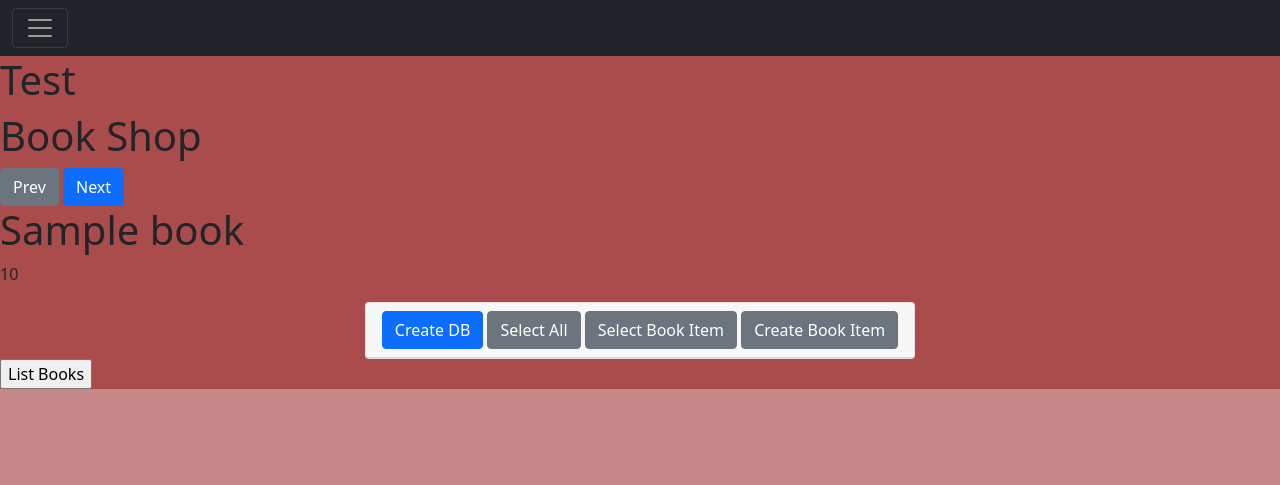
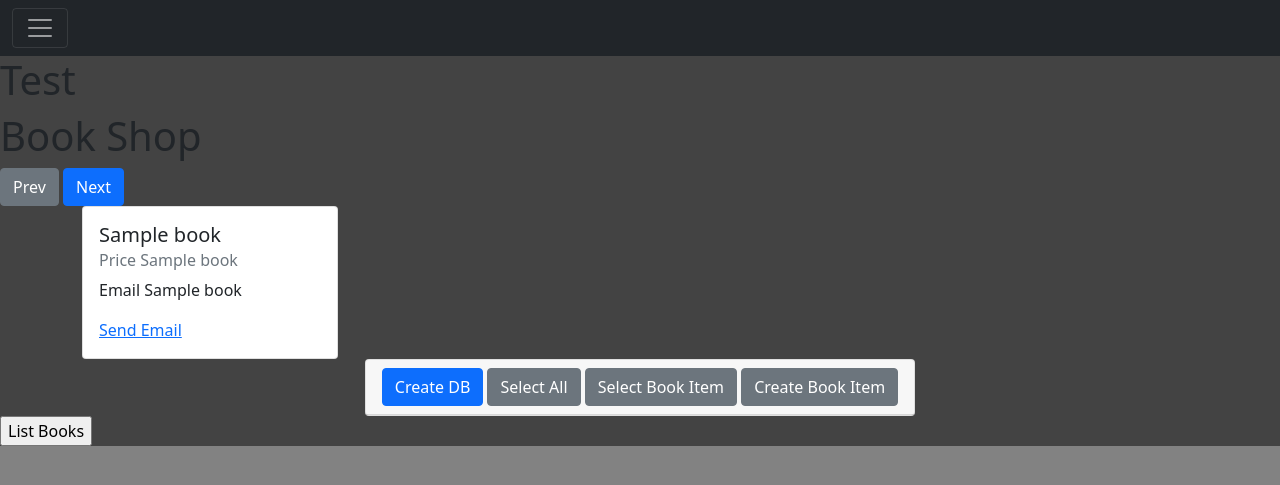
Before and after one commit to GrahamPearl/P-Flask, a Flask app: template templates/index.html in a window 1280 px wide. Shown: the top 485 px of the page. Run offline with Flask 2, Linux system fonts and the light colour scheme; the template is opened without the code that fills it: most values are stand-ins (such as "Sample title", 1, 10 or a date in 2020); some libraries are stand-ins or nearby versions; some web fonts are replaced.

Commit message:
Card with email link

```diff
--- a/app.py
+++ b/app.py
@@ -1,6 +1,8 @@
 import datetime
 import book_controller
+import json
 import db
+
 #from markupsafe import escape
 from flask import Flask, abort, render_template, jsonify, request
 app = Flask(__name__)
@@ -26,8 +28,10 @@ def db_setup():
 @app.route('/books', methods=["GET"])
 def get_books():
     books = book_controller.get_books()
-    return jsonify(books)
-    #return render_template('index.html', books=books)
+    return render_template('index.html', books=books)
+    #return jsonify(books)
+    #
+    #
 
 @app.route('/book/<int:id>', methods=["GET"])
 def get_book(id):
--- a/book_controller.py
+++ b/book_controller.py
@@ -37,4 +37,5 @@ def get_books():
     cursor = db.cursor()
     query = "SELECT * FROM books"
     cursor.execute(query)
+    #return cursor
     return cursor.fetchall()
--- a/static/css/styles.css
+++ b/static/css/styles.css
@@ -1,7 +1,7 @@
 @import url("https://fonts.googleapis.com/css?family=Numans");
 html,
 body {
-    background-color: rgba(143, 18, 18, 0.5) !important;
+    background-color: rgba(7, 7, 7, 0.5) !important;
 }
 
 .container {
--- a/templates/index.html
+++ b/templates/index.html
@@ -11,16 +11,22 @@ endblock %} {% block content %}
   <div id="message"></div>
 <!---
   -->
+  <div class="container">
   {% for book in books %}
-  <article class="book">
-    <header><div><h1>{{ book['name'] }}</h1>
-    </header>
-    <p class="body">{{ book['price'] }}</p>
-  </article>
+  <div class="card h-100" style="width: 16rem;">
+    <div class="card-body">
+      <h5 class="card-title">{{ book[1] }}</h5>
+      <h6 class="card-subtitle mb-2 text-muted">Price {{ book[2] }}</h6>
+      <p class="card-text">Email {{ book[3] }}</p>
+      <a href="mailto:{{ book[3] }}" class="card-link">Send Email</a>
+    </div>
+  </div>
+
   {% if not loop.last %}
       <hr>
     {% endif %}
   {% endfor %}
+  </div>
 <!---
 -->
 </main>
```
Also changed, not shown: book_json_model.py (added, +17 -0 lines).
